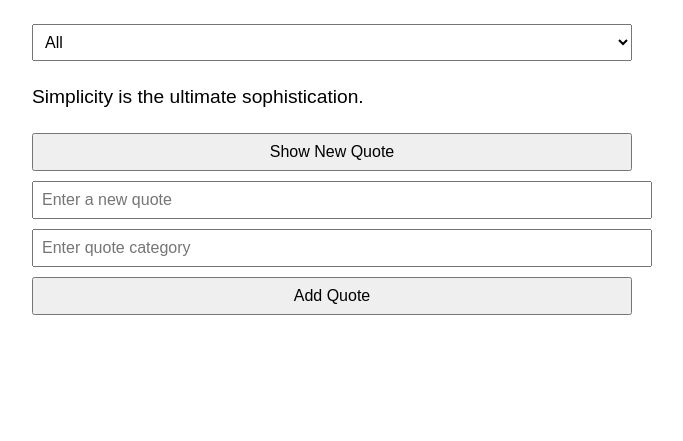
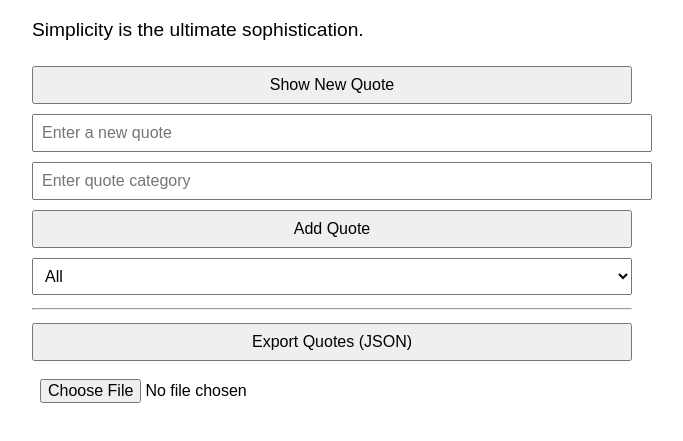
Before and after one commit to edturf01/alx_fe_javascript, a plain HTML site: page dom-manipulation/index.html in a window 1280 px wide. Shown: the part 81-522 px from the top of the page, without its empty margins (308-991 px from the left). Drawn offline with Linux system fonts and the light colour scheme.

Commit message:
Feat: Add localStorage + sessionStorage + JSON import/export to Quote Generator

```diff
--- a/dom-manipulation/index.html
+++ b/dom-manipulation/index.html
@@ -26,11 +26,22 @@
 <body>
   <h1>Dynamic Quote Generator</h1>
 
-  <!-- Category filter will be inserted here by JS -->
   <div id="quoteDisplay">Your quote will appear here.</div>
   <button id="newQuote">Show New Quote</button>
 
-  <!-- Add Quote Form will be inserted here by JS -->
+  <div>
+    <input id="newQuoteText" type="text" placeholder="Enter a new quote" />
+    <input id="newQuoteCategory" type="text" placeholder="Enter quote category" />
+    <button onclick="addQuote()">Add Quote</button>
+  </div>
+
+  <select id="categoryFilter" onchange="showRandomQuote(this.value)">
+    <option value="all">All Categories</option>
+  </select>
+
+  <hr />
+  <button onclick="exportQuotes()">Export Quotes (JSON)</button>
+  <input type="file" id="importFile" accept=".json" onchange="importFromJsonFile(event)" />
 
   <script src="script.js"></script>
 </body>
--- a/dom-manipulation/script.js
+++ b/dom-manipulation/script.js
@@ -1,82 +1,111 @@
 const quoteDisplay = document.getElementById("quoteDisplay");
 const newQuoteBtn = document.getElementById("newQuote");
+const categoryFilter = document.getElementById("categoryFilter");
 
-let quotes = [
-  { text: "The best way to predict the future is to create it.", category: "inspiration" },
-  { text: "Do or do not. There is no try.", category: "motivation" },
-  { text: "Simplicity is the ultimate sophistication.", category: "design" },
-];
+let quotes = [];
 
+// Load from localStorage
+function loadQuotes() {
+  const saved = localStorage.getItem("quotes");
+  quotes = saved ? JSON.parse(saved) : [
+    { text: "The best way to predict the future is to create it.", category: "inspiration" },
+    { text: "Do or do not. There is no try.", category: "motivation" },
+    { text: "Simplicity is the ultimate sophistication.", category: "design" },
+  ];
+}
+
+// Save to localStorage
+function saveQuotes() {
+  localStorage.setItem("quotes", JSON.stringify(quotes));
+}
+
+// Add quote
+function addQuote() {
+  const text = document.getElementById("newQuoteText").value.trim();
+  const category = document.getElementById("newQuoteCategory").value.trim().toLowerCase();
+
+  if (!text || !category) {
+    alert("Please fill both fields.");
+    return;
+  }
+
+  quotes.push({ text, category });
+  saveQuotes();
+  updateCategoryOptions();
+  document.getElementById("newQuoteText").value = "";
+  document.getElementById("newQuoteCategory").value = "";
+  alert("Quote added!");
+}
+
+// Show random quote
 function showRandomQuote(category = "all") {
   const filtered = category === "all" ? quotes : quotes.filter(q => q.category === category);
   if (filtered.length === 0) {
-    quoteDisplay.textContent = "No quotes available for this category.";
+    quoteDisplay.textContent = "No quotes available in this category.";
     return;
   }
-  const randomQuote = filtered[Math.floor(Math.random() * filtered.length)];
-  quoteDisplay.textContent = randomQuote.text;
+
+  const random = filtered[Math.floor(Math.random() * filtered.length)];
+  quoteDisplay.textContent = random.text;
+
+  // Store last viewed quote in session storage
+  sessionStorage.setItem("lastViewedQuote", random.text);
 }
 
-function addQuote() {
-  const quoteInput = document.getElementById("newQuoteText");
-  const categoryInput = document.getElementById("newQuoteCategory");
-  const text = quoteInput.value.trim();
-  const category = categoryInput.value.trim().toLowerCase();
-  if (!text || !category) {
-    alert("Please enter both quote and category.");
-    return;
-  }
-  quotes.push({ text, category });
-  alert("Quote added!");
-  quoteInput.value = "";
-  categoryInput.value = "";
-  updateCategoryOptions();
-}
-
-function createAddQuoteForm() {
-  const form = document.createElement("div");
-
-  const quoteInput = document.createElement("input");
-  quoteInput.id = "newQuoteText";
-  quoteInput.placeholder = "Enter a new quote";
-
-  const categoryInput = document.createElement("input");
-  categoryInput.id = "newQuoteCategory";
-  categoryInput.placeholder = "Enter quote category";
-
-  const addButton = document.createElement("button");
-  addButton.textContent = "Add Quote";
-  addButton.onclick = addQuote;
-
-  form.appendChild(quoteInput);
-  form.appendChild(categoryInput);
-  form.appendChild(addButton);
-  document.body.appendChild(form);
-}
-
-function createCategoryFilter() {
-  const filter = document.createElement("select");
-  filter.id = "categoryFilter";
-  filter.onchange = () => showRandomQuote(filter.value);
-  document.body.insertBefore(filter, quoteDisplay);
-  updateCategoryOptions();
-}
-
+// Update filter dropdown
 function updateCategoryOptions() {
-  const filter = document.getElementById("categoryFilter");
   const categories = ["all", ...new Set(quotes.map(q => q.category))];
-  filter.innerHTML = "";
+  categoryFilter.innerHTML = "";
   categories.forEach(cat => {
-    const option = document.createElement("option");
-    option.value = cat;
-    option.textContent = cat.charAt(0).toUpperCase() + cat.slice(1);
-    filter.appendChild(option);
+    const opt = document.createElement("option");
+    opt.value = cat;
+    opt.textContent = cat.charAt(0).toUpperCase() + cat.slice(1);
+    categoryFilter.appendChild(opt);
   });
 }
 
+// Export to JSON
+function exportQuotes() {
+  const blob = new Blob([JSON.stringify(quotes, null, 2)], { type: "application/json" });
+  const url = URL.createObjectURL(blob);
+  const a = document.createElement("a");
+  a.href = url;
+  a.download = "quotes.json";
+  document.body.appendChild(a);
+  a.click();
+  document.body.removeChild(a);
+  URL.revokeObjectURL(url);
+}
+
+// Import from JSON
+function importFromJsonFile(event) {
+  const reader = new FileReader();
+  reader.onload = function (e) {
+    try {
+      const imported = JSON.parse(e.target.result);
+      if (!Array.isArray(imported)) throw new Error("Invalid format");
+      quotes.push(...imported);
+      saveQuotes();
+      updateCategoryOptions();
+      alert("Quotes imported successfully!");
+    } catch (err) {
+      alert("Error importing quotes. Please check the file format.");
+    }
+  };
+  reader.readAsText(event.target.files[0]);
+}
+
+// On load
 document.addEventListener("DOMContentLoaded", () => {
-  createCategoryFilter();
-  createAddQuoteForm();
+  loadQuotes();
+  updateCategoryOptions();
   showRandomQuote();
-  newQuoteBtn.addEventListener("click", () => showRandomQuote(document.getElementById("categoryFilter").value));
+
+  // Restore last viewed quote from sessionStorage
+  const last = sessionStorage.getItem("lastViewedQuote");
+  if (last) quoteDisplay.textContent = last;
+
+  newQuoteBtn.addEventListener("click", () => {
+    showRandomQuote(categoryFilter.value);
+  });
 });
```
